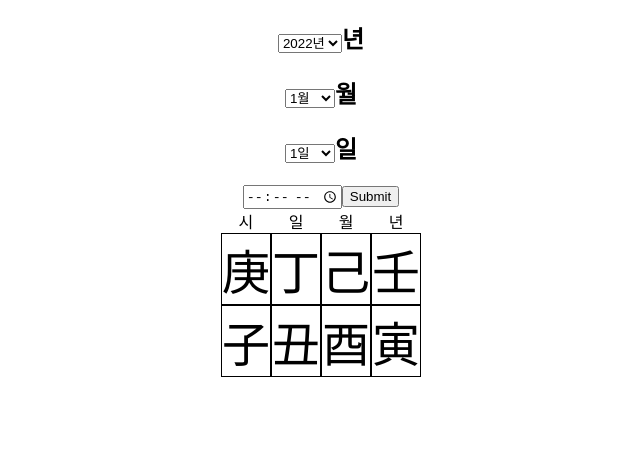
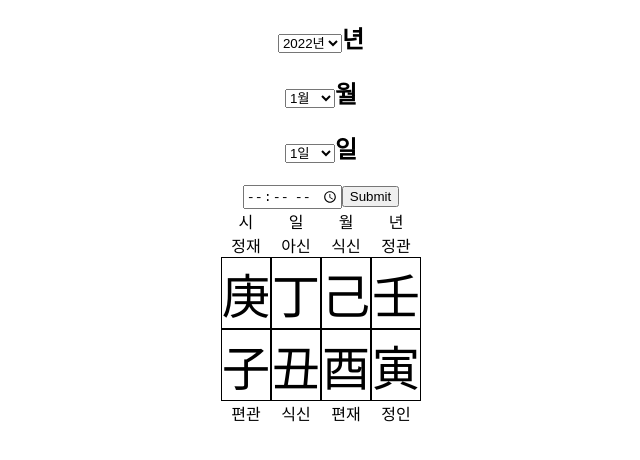
Before and after one commit to seni95/askLuck, a React (Create React App) app: page / in a window 1280 px wide. Shown: the top 460 px of the page, without its empty margins (319-959 px from the left). Built offline with nearby package versions, Linux system fonts and the light colour scheme.

Commit message:
add family attribute

```diff
--- /dev/null
+++ b/src/components/logic/calculate_family.jsx
@@ -0,0 +1,110 @@
+import React from 'react'
+import Data from '../data/data'
+
+const calculateFamily = (props) => {
+
+    const data = new Data();
+
+    const daySky = props.daySky;
+    const sky = props.sky;
+    const ground = props.ground;
+
+    const symbolArr = ["목","화","토","금","수"];
+
+    const checkFamily = ()=>{
+        const originSymbol = symbolArr.indexOf(daySky.symbol);
+
+        const isSickSang = originSymbol+1<5? originSymbol+1:0;
+        const isInSung = originSymbol-1<0? 4:originSymbol-1;
+        let isZaSung = 0;
+        if(originSymbol+2==6){
+            isZaSung=1;
+        }else if(originSymbol+2==5){
+            isZaSung=0;
+        }else{
+            isZaSung = originSymbol+2;
+        }
+
+
+        if(sky!=undefined){
+
+        if(sky.sign==daySky.sign)//음양이 같을 경우
+        {
+            if(sky.symbol==daySky.symbol)
+            {
+                return "비견";
+            }else if(sky.symbol==symbolArr[isSickSang]){
+                return "식신";
+            }else if(sky.symbol==symbolArr[isInSung]){
+                return "편인";
+            }else if(sky.symbol==symbolArr[isZaSung]){
+                return "편재";
+            }else{
+                return "편관"
+            }
+
+        }else if(sky.sign !=daySky.sign)//음양이 다를 경우
+        {
+            if(sky.symbol==daySky.symbol)
+            {
+                return "겁재";
+            }else if(sky.symbol==symbolArr[isSickSang]){
+                return "상관";
+            }else if(sky.symbol==symbolArr[isInSung]){
+                return "정인";
+            }else if(sky.symbol==symbolArr[isZaSung]){
+                return "정재";
+            }else{
+                return "정관";
+            }
+        }
+    }else if(sky==undefined){
+
+
+        if(ground.sign==daySky.sign)//음양이 같을 경우
+        {
+            if(ground.symbol==daySky.symbol)
+            {
+                return "비견";
+            }else if(ground.symbol==symbolArr[isSickSang]){
+                return "식신";
+            }else if(ground.symbol==symbolArr[isInSung]){
+                return "편인";
+            }else if(ground.symbol==symbolArr[isZaSung]){
+                return "편재";
+            }else{
+                return "편관"
+            }
+
+        }else if(ground.sign !=daySky.sign)//음양이 다를 경우
+        {
+            if(ground.symbol==daySky.symbol)
+            {
+                return "겁재";
+            }else if(ground.symbol==symbolArr[isSickSang]){
+                return "상관";
+            }else if(ground.symbol==symbolArr[isInSung]){
+                return "정인";
+            }else if(ground.symbol==symbolArr[isZaSung]){
+                return "정재";
+            }else{
+                return "정관";
+            }
+        }
+
+    }
+        // if(sky.symbol==daySky.symbol&&sky.sign==daySky.sign){
+        //     return "비견";
+        // }else if(sky.symbol==daySky.symbol&&sky.sign !=daySky.sign){
+        //     return "겁재";
+        // }else if(sky.symbol==symbolArr[isSickSang]&& sky.sign)
+    }
+
+  return (
+    <div>
+        {checkFamily()}
+    </div>
+  )
+}
+
+export default calculateFamily
--- a/src/components/logic/logic.js
+++ b/src/components/logic/logic.js
@@ -138,7 +138,7 @@ class Logic{
                     break;
             }
 
-            return this.data.sky[monthSky].code;
+            return this.data.sky[monthSky];
 
         }
 
@@ -224,7 +224,7 @@ class Logic{
             }
             console.log(monthGround);
 
-            return this.data.ground[monthGround].code;
+            return this.data.ground[monthGround];
         }
 
 
@@ -236,7 +236,7 @@ class Logic{
             const diffDateResult = Math.abs(diffDate / (1000 * 60 * 60 * 24));
             const daySky = diffDateResult % 10;
 
-            return this.data.sky[daySky].code;
+            return this.data.sky[daySky];
         }
 
 
@@ -247,7 +247,7 @@ class Logic{
             const diffDateResult = Math.abs(diffDate / (1000 * 60 * 60 * 24));
             const dayGround = diffDateResult % 12;
 
-            return this.data.ground[dayGround].code;
+            return this.data.ground[dayGround];
         }
 
         returnTimeSky = (selectedYear, selectedMonth, selectedDay, selectedTime) => {
@@ -304,7 +304,7 @@ class Logic{
             //8+5=13-12=1
             const timeSky = timeSkyCal + arrCheck < 10 ? timeSkyCal + arrCheck : timeSkyCal + arrCheck - 10;
 
-            return this.data.sky[timeSky].code;
+            return this.data.sky[timeSky];
 
         }
 
@@ -328,7 +328,7 @@ class Logic{
             }
 
 
-            return this.data.ground[arrCheck].code;
+            return this.data.ground[arrCheck];
         }
 }
 
--- a/src/components/result/four_pillar_viewer.jsx
+++ b/src/components/result/four_pillar_viewer.jsx
@@ -1,7 +1,7 @@
 import React,{useEffect} from 'react'
 import Logic from '../logic/logic';
 import styles from './four_pillar_viewer.module.css';
-
+import CalculateFamily from '../logic/calculate_family';
 
 const FourPillarViewer = (props) => {
 
@@ -23,6 +23,15 @@ const FourPillarViewer = (props) => {
     const yearSky = logic.returnYearSky(selectedYear);
     const yearGround = logic.returnYearGround(selectedYear);
 
+    const monthSky = logic.returnMonthSky(selectedYear, selectedMonth, selectedDay);
+    const monthGround = logic.returnMonthGround(selectedMonth, selectedDay);
+
+    const daySky = logic.returnDaySky(selectedYear, selectedMonth, selectedDay);
+    const dayGround = logic.returnDayGround(selectedYear, selectedMonth, selectedDay);
+
+    const timeSky = logic.returnTimeSky(selectedYear, selectedMonth, selectedDay, selectedTime);
+    const timeGround = logic.returnTimeGround(selectedTime);
+
 
 
 
@@ -33,39 +42,51 @@ const FourPillarViewer = (props) => {
 
             <div className={styles.pillars}>
                 <span>년</span>
+                <span><CalculateFamily daySky = {daySky} sky={yearSky}></CalculateFamily></span>
                 <span className={`${styles.element} ${styles.sky}`}>
                     {yearSky.code}
                 </span>
                 <span className={`${styles.element} ${styles.ground}`}>
                     {yearGround.code}
                 </span>
+                <span><CalculateFamily daySky = {daySky} ground={yearGround}></CalculateFamily></span>
             </div>
             <div className={styles.pillars}>
                 <span>월</span>
+                <span><CalculateFamily daySky = {daySky} sky={monthSky}></CalculateFamily></span>
                 <span className={`${styles.element} ${styles.sky}`}>
-                    {logic.returnMonthSky(selectedYear, selectedMonth, selectedDay)}
+                    {monthSky.code}
                 </span>
                 <span className={`${styles.element} ${styles.ground}`}>
-                    {logic.returnMonthGround(selectedMonth, selectedDay)}
+                    {monthGround.code}
                 </span>
+                <span><CalculateFamily daySky = {daySky} ground={monthGround}></CalculateFamily></span>
+
             </div>
             <div className={styles.pillars}>
                 <span>일</span>
+                <span>아신</span>
                 <span className={`${styles.element} ${styles.sky}`}>
-                    {logic.returnDaySky(selectedYear, selectedMonth, selectedDay)}
+                    {daySky.code}
                 </span>
                 <span className={`${styles.element} ${styles.ground}`}>
-                    {logic.returnDayGround(selectedYear, selectedMonth, selectedDay)}
+                    {dayGround.code}
                 </span>
+                <span><CalculateFamily daySky = {daySky} ground={dayGround}></CalculateFamily></span>
+
             </div>
             <div className={styles.pillars}>
                 <span>시</span>
+                <span><CalculateFamily daySky = {daySky} sky={timeSky}></CalculateFamily></span>
+
                 <span className={`${styles.element} ${styles.sky}`}>
-                    {logic.returnTimeSky(selectedYear, selectedMonth, selectedDay, selectedTime)}
+                    {timeSky.code}
                 </span>
                 <span className={`${styles.element} ${styles.ground}`}>
-                    {logic.returnTimeGround(selectedTime)}
+                    {timeGround.code}
                 </span>
+                <span><CalculateFamily daySky = {daySky} ground={timeGround}></CalculateFamily></span>
+
             </div>
 
         </div>
```
